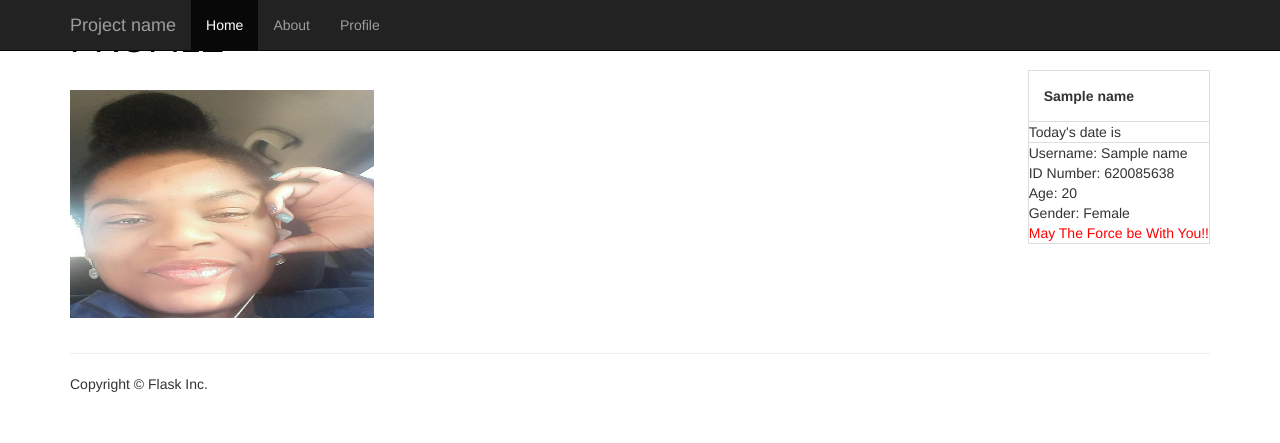
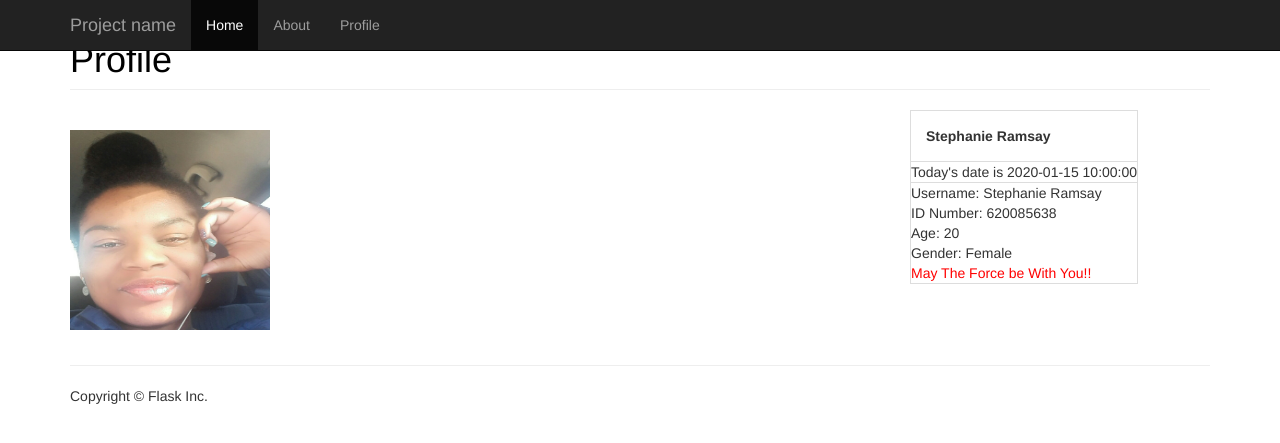
Before and after one commit to staticcoder96/info3180-lab2, a Flask app: template app/templates/profile.html in a window 1280 px wide. Shown: the top 443 px of the page. Run offline with Flask 2, Linux system fonts and the light colour scheme; the template is opened without the code that fills it: most values are stand-ins (such as "Sample title", 1, 10 or a date in 2020); some libraries are stand-ins or nearby versions.

Commit message:
initial commit

```diff
--- a/app/templates/profile.html
+++ b/app/templates/profile.html
@@ -23,17 +23,19 @@ img{
 }
 table{
     border: 1px solid #ddd;
-    padding-right:700px;
-    margin-left: 70px;
     table-layout: fixed;
-    float:right;
-    vertical-align: middle;
+    float: left;
+    margin-right: 30px;
+
 }
 
 th{
     border-bottom: 1px solid #ddd;
     padding: 15px;
     text-align: left;
+}
+tr{
+    padding-bottom: 15px;
 }
 .right{
     float: right;
@@ -46,30 +48,31 @@ th{
 {% endblock %}
 
 
+
 {% block main %}
 
 
-
-<h1> PROFILE </h1>
+<h1 class="page-header">Profile</h1>
 
 
-<img src={{ url_for('static', filename="me.jpg") }} alt="A Picture of Stephanie Ramsay" style="width:304px;height:228px; float: left; margin: 20px 15px 15px 0px;" >
+<img src={{ url_for('static', filename="me.jpg") }} alt="A Picture of Stephanie Ramsay" style="width:200px;height:200px; margin: 20px 15px 15px 0px;" >
 
 
 <div class="right">
-<table>
+<table style="float:left">
     <tr>
-        <th> {{ name }} </th>
+        <th> Stephanie Ramsay </th>
     </tr>
 
     <tr>
-        <td class="line"> Today's date is {{ timeinfo() }} </td>
+        <td class="line"> Today's date is  {{ time }} </td>
     </tr>
 
 
 <tr>
-    <td> Username: {{ name }} </td>
+    <td> Username: Stephanie Ramsay </td>
 </tr>
+
 <tr>
     <td> ID Number: 620085638 </td>
 </tr>
@@ -81,13 +84,18 @@ th{
 <tr>
     <td> Gender: Female </td>
 </tr>
-<tr> </tr>
-<tr> </tr>
-<tr> </tr>
+
+    <tr> </tr>
+
+    <tr> </tr>
+
+
 <tr>
     <td class="big"> May The Force be With You!!</td>
 </tr>
+
 </table>
+
 </div>
 
 {% endblock %}
--- a/app/views.py
+++ b/app/views.py
@@ -21,23 +21,18 @@ def home():
 @app.route('/about/')
 def about():
     """Render the website's about page."""
-    return render_template('about.html', name="Stephanie Ramsay")
+    return render_template('about.html', name ="Stephanie Ramsay")
 
 
 @app.route('/profile')
 def profile():
     """Render the Profile Page"""
-    return render_template('profile.html', name="Stephanie Ramsay")
+    return render_template('profile.html', time="is "+timeinfo())
+
 
 
 def timeinfo():
-    #print +time.strftime("%x")
-    return render_template ('profile.html', +time.strftime("%a"))
-    #print (time.strftime("%d/%m/%Y"))
-    #return render_template('profile.html', day )
-    #print ("Current time %s"  %day %date )
-    #print +time.strftime("%x")
-    #print +time.strftime("%a")
+    return (time.strftime("%a, %d  %b ,%Y"))
 
 
 ###
```
